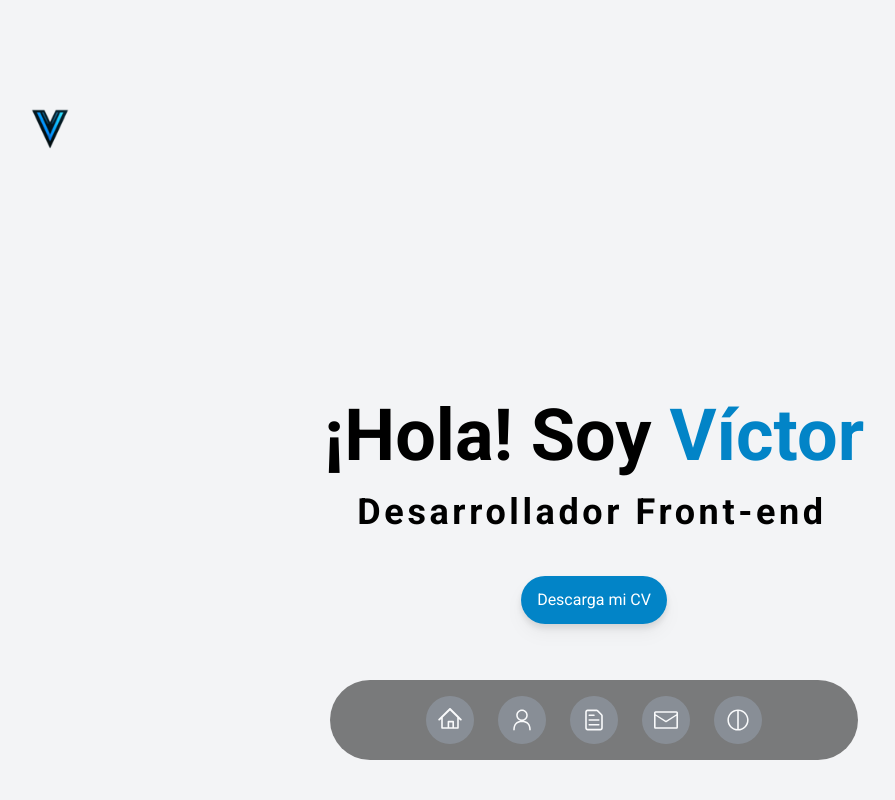
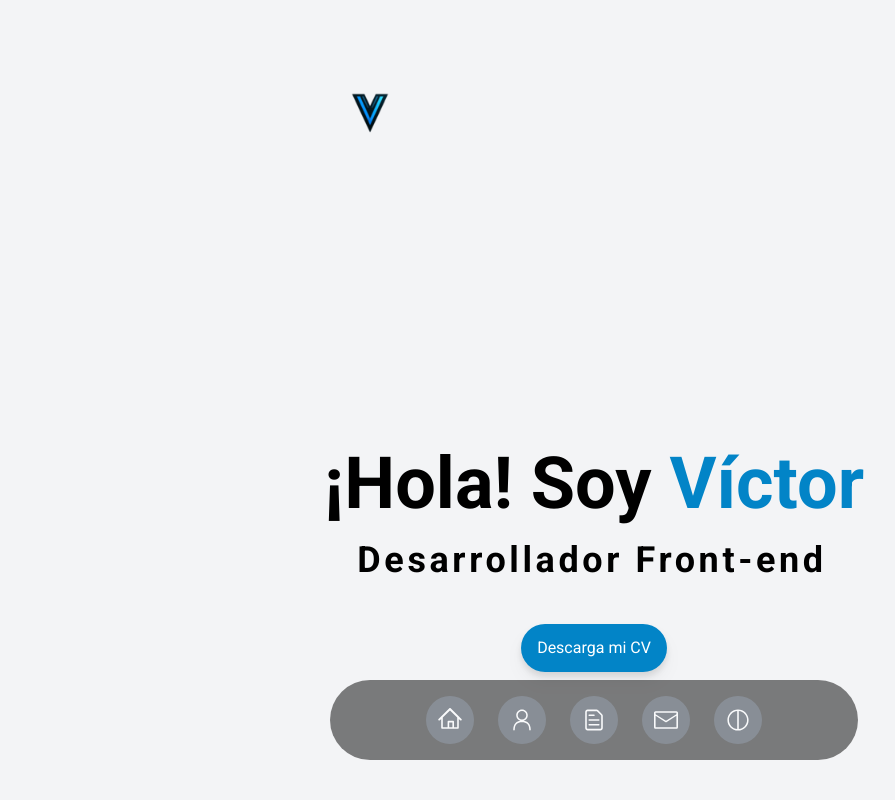
Before and after one commit to VictorEspejo/vicesp_porfolio, a React (Vite) app: page / in a window 1280 px wide. Shown: the top 800 px of the page, without its empty margins (46-941 px from the left). Built offline with nearby package versions, Linux system fonts and the light colour scheme.

Commit message:
fix: center v img and add pwa

```diff
--- a/src/constants/works.js
+++ b/src/constants/works.js
@@ -12,6 +12,7 @@ export const works = [
       "html",
       "css",
       "js",
+      "pwa",
       "node",
       "react",
       "redux",
--- a/src/utils/techLogos.js
+++ b/src/utils/techLogos.js
@@ -12,12 +12,12 @@ import VueLogo from "@assets/images/vue.png";
 import Webpacklogo from "@assets/images/webpack.png";
 import Azurelogo from "@assets/images/azure.png";
 import Nodelogo from "@assets/images/node.png";
-import Jenkinslogo from "@assets/images/jenkins.png"
-import Bitbucketlogo from "@assets/images/bitbucket.png"
-import Vitelogo from "@assets/images/vite.png"
-import Reduxlogo from "@assets/images/redux.png"
-import Githublogo from "@assets/images/github.png"
-
+import Jenkinslogo from "@assets/images/jenkins.png";
+import Bitbucketlogo from "@assets/images/bitbucket.png";
+import Vitelogo from "@assets/images/vite.png";
+import Reduxlogo from "@assets/images/redux.png";
+import Githublogo from "@assets/images/github.png";
+import PWAlogo from "@assets/images/pwa.png";
 
 const logos = {
   html: HTMLlogo,
@@ -38,7 +38,8 @@ const logos = {
   bitbucket: Bitbucketlogo,
   vite: Vitelogo,
   redux: Reduxlogo,
-    github: Githublogo
-}
+  github: Githublogo,
+  pwa: PWAlogo,
+};
 
 export default logos;
--- a/src/views/Welcome/index.jsx
+++ b/src/views/Welcome/index.jsx
@@ -9,12 +9,12 @@ import { buttonScale } from "@constants/motionVariants";
 
 export default function Welcome() {
   return (
-    <section className="w-full text-black dark:text-white bg-gray-100 dark:bg-slate-800 py-20">
-      <header className="w-full px-16 py-4 flex justify-between items-center">
+    <section className="w-full h-screen text-black dark:text-white bg-gray-100 dark:bg-slate-800 flex flex-col items-center">
+      <header className="w-1/2 px-16 py-20 grid place-items-center lg:place-items-start grid-cols-1 lg:grid-cols-2">
         <img
           src={VictorLogo}
           alt="Victor Espejo"
-          className="w-16 h-16 cursor-pointer"
+          className="w-16 h-16 cursor-pointer col-span-2"
         />
       </header>
       <section className="w-full flex flex-col items-center text-center lg:text-left py-16 lg:py-56">
```
Also changed, not shown: src/assets/images/pwa.png (added). Lines whose indentation alone changed are shown as unchanged.
